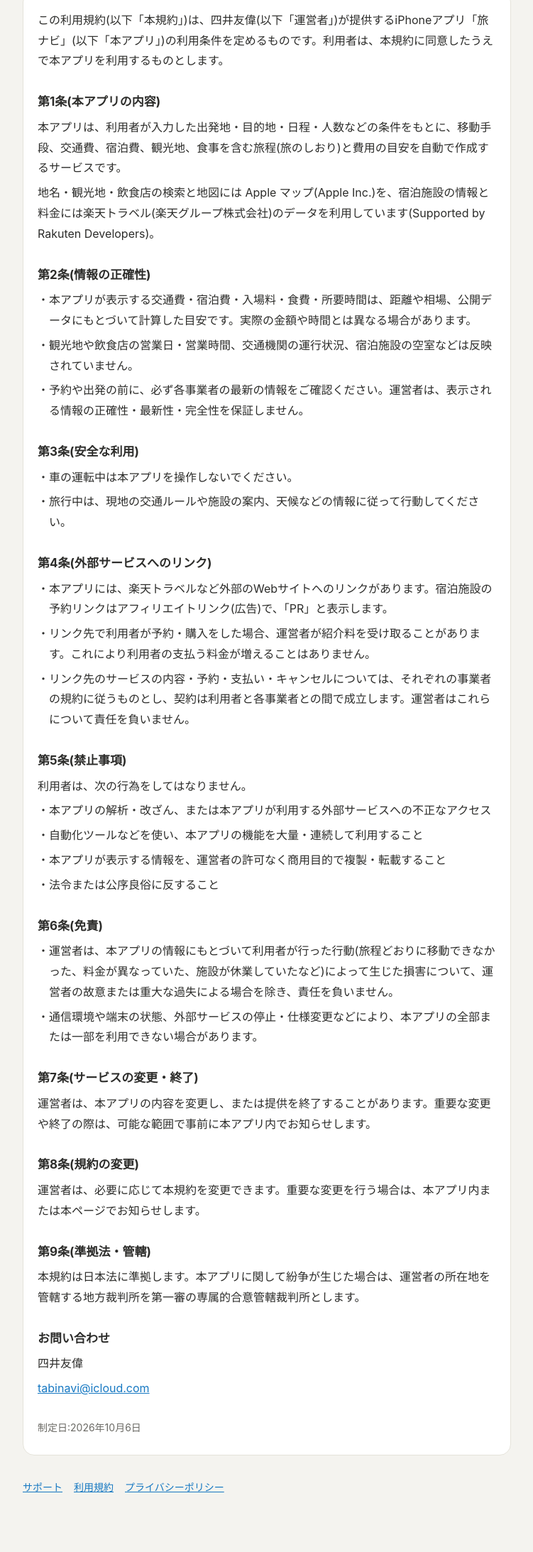
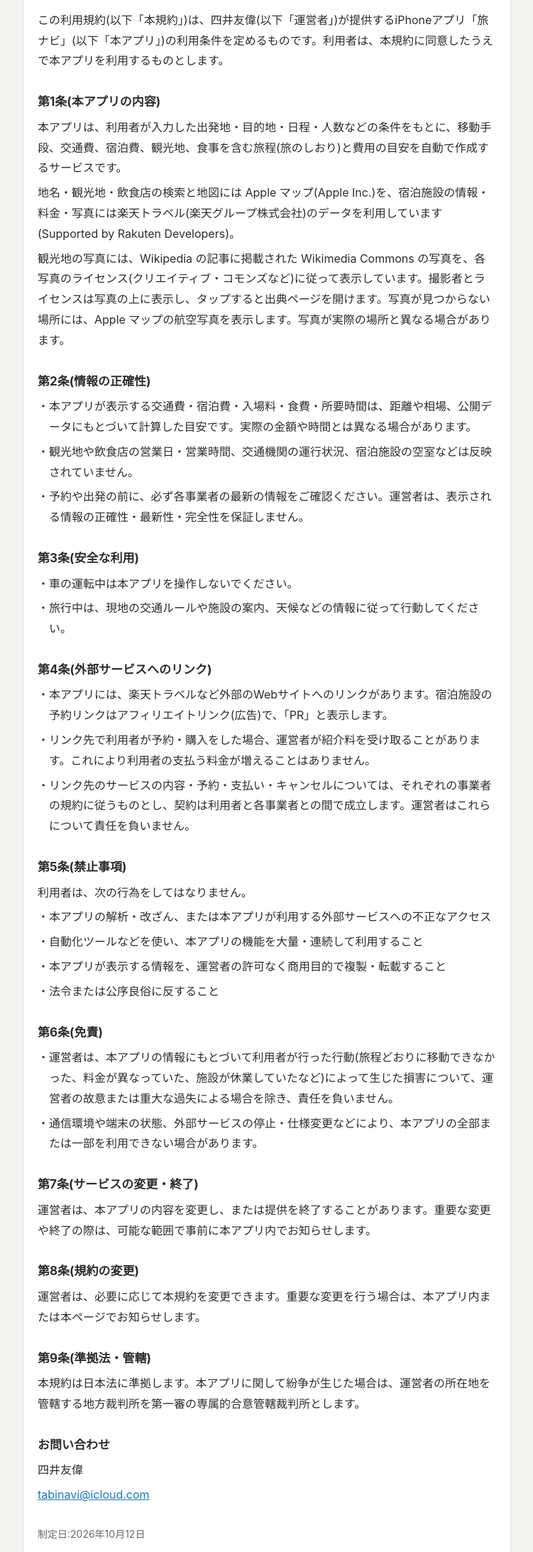
Before and after one commit to YUUI1019/tabinavi, a plain HTML site: page terms.html in a window 1280 px wide. Shown: the part 128-2314 px from the top of the page at 71% size, without its empty margins (264-1015 px from the left). Drawn offline with Linux system fonts and the light colour scheme.

Commit message:
Add files via upload

```diff
--- a/terms.html
+++ b/terms.html
@@ -37,7 +37,8 @@ a { color:var(--accent); }
 <p>この利用規約(以下「本規約」)は、四井友偉(以下「運営者」)が提供するiPhoneアプリ「旅ナビ」(以下「本アプリ」)の利用条件を定めるものです。利用者は、本規約に同意したうえで本アプリを利用するものとします。</p>
 <h2>第1条(本アプリの内容)</h2>
 <p>本アプリは、利用者が入力した出発地・目的地・日程・人数などの条件をもとに、移動手段、交通費、宿泊費、観光地、食事を含む旅程(旅のしおり)と費用の目安を自動で作成するサービスです。</p>
-<p>地名・観光地・飲食店の検索と地図には Apple マップ(Apple Inc.)を、宿泊施設の情報と料金には楽天トラベル(楽天グループ株式会社)のデータを利用しています(Supported by Rakuten Developers)。</p>
+<p>地名・観光地・飲食店の検索と地図には Apple マップ(Apple Inc.)を、宿泊施設の情報・料金・写真には楽天トラベル(楽天グループ株式会社)のデータを利用しています(Supported by Rakuten Developers)。</p>
+<p>観光地の写真には、Wikipedia の記事に掲載された Wikimedia Commons の写真を、各写真のライセンス(クリエイティブ・コモンズなど)に従って表示しています。撮影者とライセンスは写真の上に表示し、タップすると出典ページを開けます。写真が見つからない場所には、Apple マップの航空写真を表示します。写真が実際の場所と異なる場合があります。</p>
 <h2>第2条(情報の正確性)</h2>
 <p class="item">・本アプリが表示する交通費・宿泊費・入場料・食費・所要時間は、距離や相場、公開データにもとづいて計算した目安です。実際の金額や時間とは異なる場合があります。</p>
 <p class="item">・観光地や飲食店の営業日・営業時間、交通機関の運行状況、宿泊施設の空室などは反映されていません。</p>
@@ -67,7 +68,7 @@ a { color:var(--accent); }
 <h2>お問い合わせ</h2>
 <p>四井友偉</p>
 <p><a href="mailto:tabinavi@icloud.com">tabinavi@icloud.com</a></p>
-<p class="meta">制定日:2026年10月6日</p>
+<p class="meta">制定日:2026年10月12日</p>
 </div>
 <nav>
   <a href="index.html">サポート</a>
```
Also changed, not shown: index.html (+3 -1 lines), privacy.html (+3 -2 lines), icon.png.
